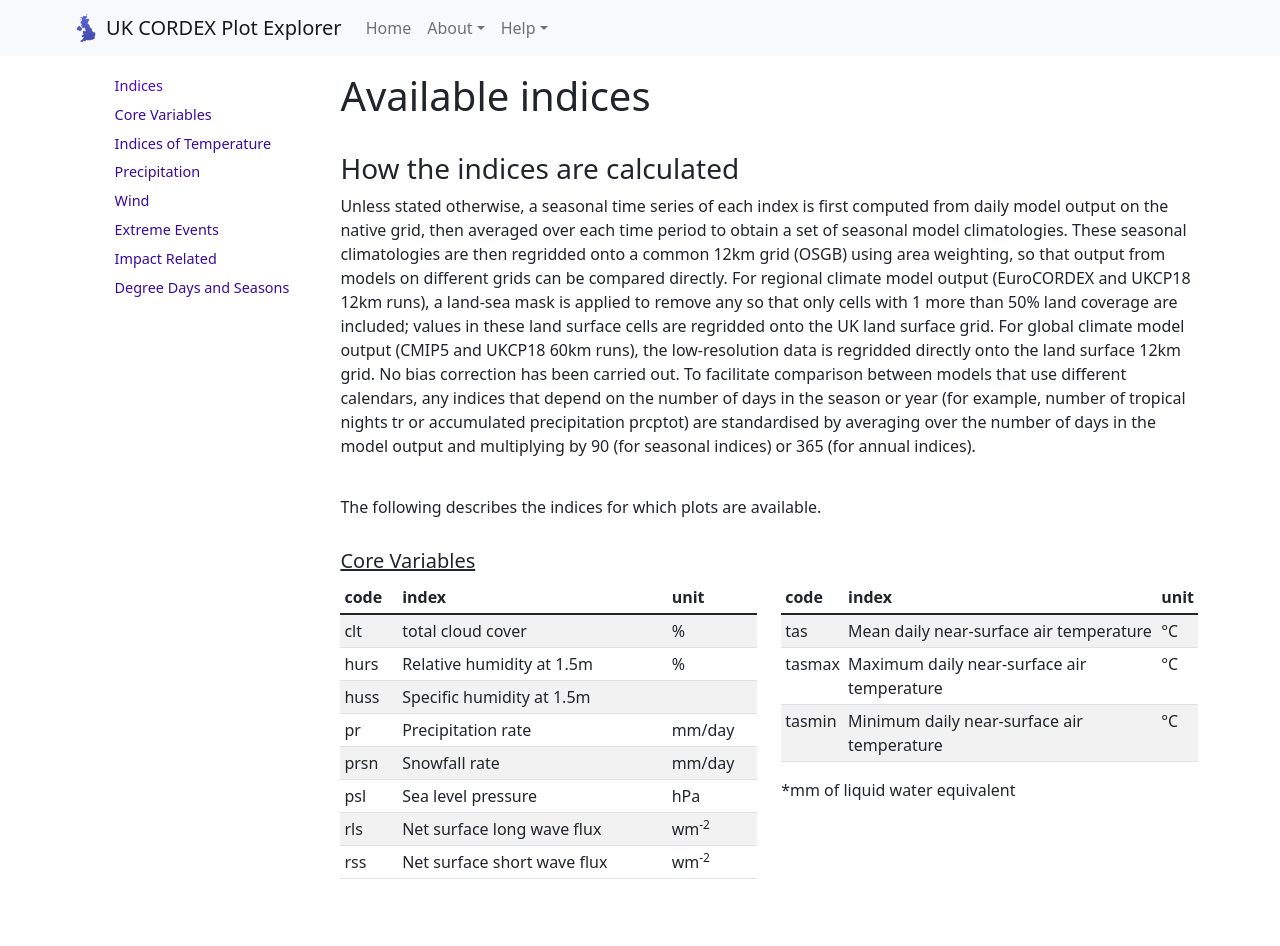
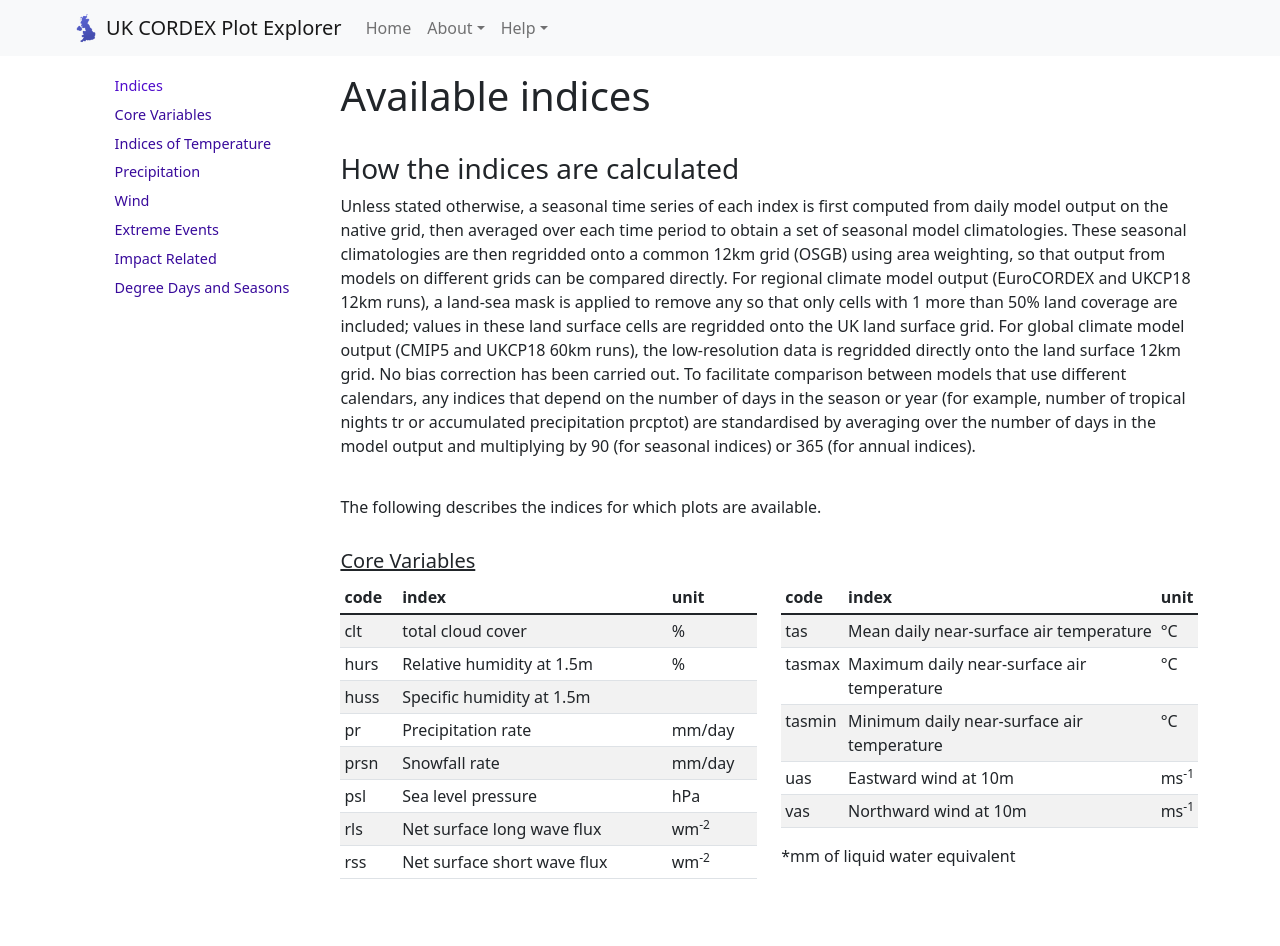
Before and after one commit to UCL/UKCORDEX-plot-explorer-dev, a React (Create React App) app: page /#/indices-help in a window 1280 px wide. Shown: the top 946 px of the page. Built offline with nearby package versions, Linux system fonts and the light colour scheme.

Commit message:
Update src/components/ExtraPages/Help/IndicesHelp.js
Co-authored-by: Raquel Alegre <r.alegre@ucl.ac.uk>

```diff
--- a/src/components/ExtraPages/Help/IndicesHelp.js
+++ b/src/components/ExtraPages/Help/IndicesHelp.js
@@ -213,6 +213,20 @@ function IndicesHelp() {
                     <td>tasmin</td>
                     <td>Minimum daily near-surface air temperature</td>
                     <td>°C</td>
+                  </tr>
+                  <tr>
+                    <td>uas</td>
+                    <td>Eastward wind at 10m </td>
+                    <td>
+                      ms<sup>-1</sup>
+                    </td>
+                  </tr>
+                  <tr>
+                    <td>vas</td>
+                    <td>Northward wind at 10m</td>
+                    <td>
+                      ms<sup>-1</sup>
+                    </td>
                   </tr>
                 </tbody>
               </Table>
```
